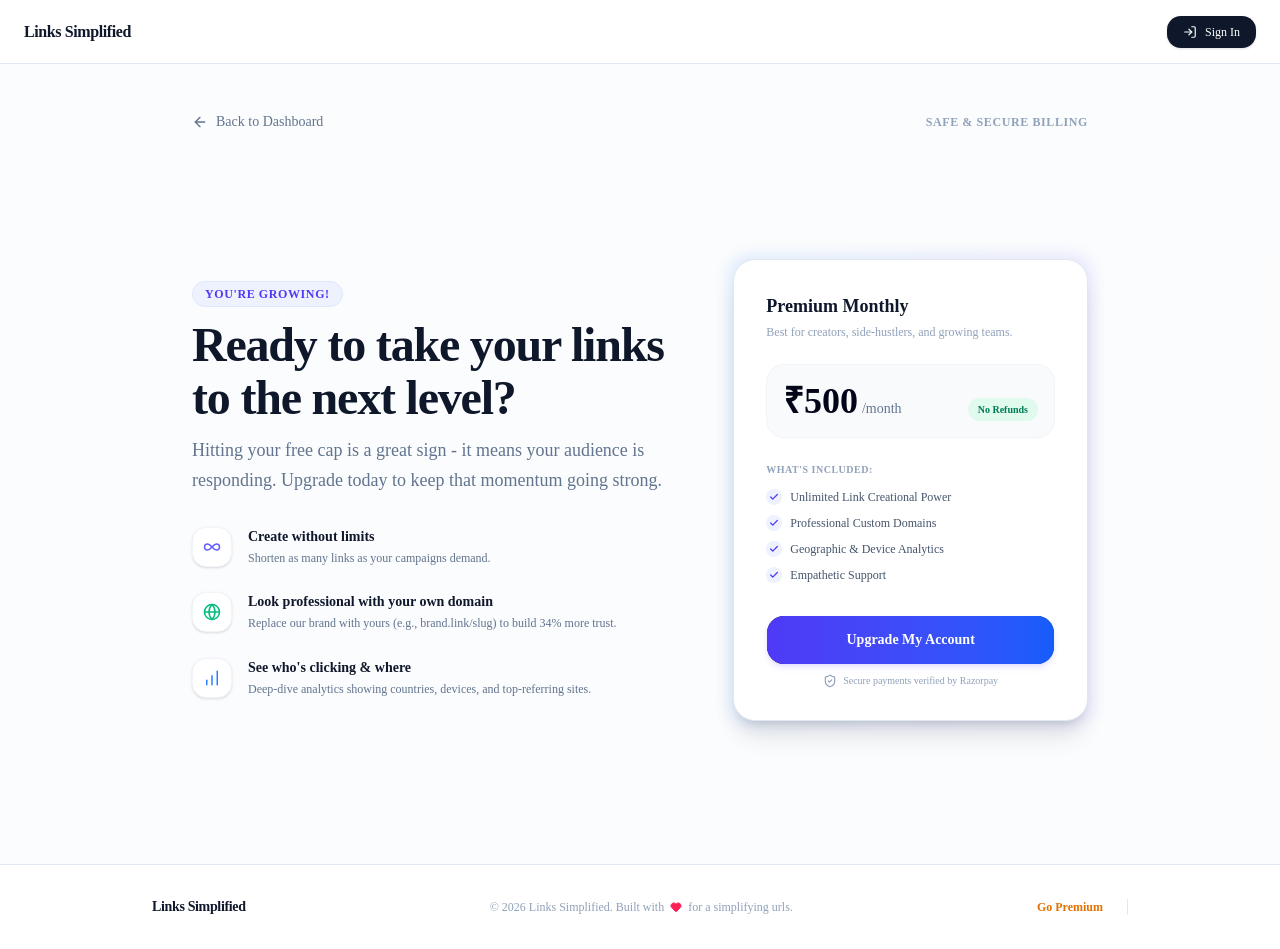
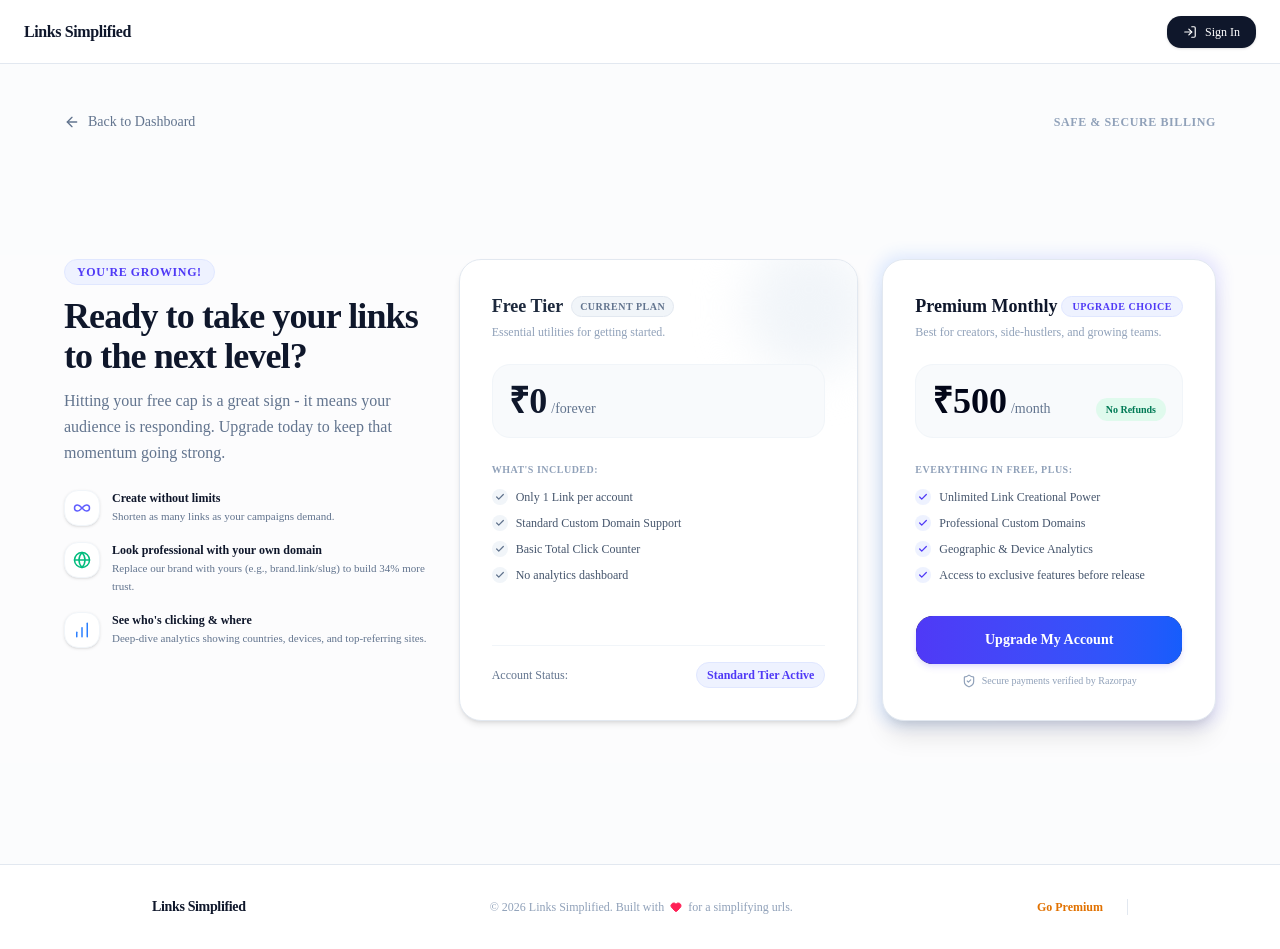
Before and after one commit to Pranava-Pai-N/Links-Simplified, a Next.js app: page /premium in a window 1280 px wide. Built offline with nearby package versions, Linux system fonts and the light colour scheme; no server answers.

Commit message:
Feat: Added Github Login and premium changes

```diff
--- a/package.json
+++ b/package.json
@@ -36,6 +36,7 @@
   "devDependencies": {
     "@biomejs/biome": "2.2.0",
     "@tailwindcss/postcss": "^4",
+    "@types/cookie": "^0.6.0",
     "@types/node": "^20",
     "@types/react": "^19",
     "@types/react-dom": "^19",
--- a/src/app/api/auth/[...nextauth]/route.ts
+++ b/src/app/api/auth/[...nextauth]/route.ts
@@ -1,5 +1,6 @@
 import NextAuth, { type NextAuthOptions } from "next-auth";
 import GoogleProvider from "next-auth/providers/google";
+import GitHubProvider from "next-auth/providers/github";
 import { prisma } from "@/lib/prisma";
 
 export const authOptions: NextAuthOptions = {
@@ -8,6 +9,10 @@ export const authOptions: NextAuthOptions = {
       clientId: process.env.GOOGLE_CLIENT_ID ?? "",
       clientSecret: process.env.GOOGLE_CLIENT_SECRET ?? "",
     }),
+    GitHubProvider({
+      clientId: process.env.GITHUB_ID ?? "",
+      clientSecret: process.env.GITHUB_SECRET ?? ""
+    })
   ],
   session: {
     maxAge: 60 * 60, // 1 hour
@@ -31,7 +36,29 @@ export const authOptions: NextAuthOptions = {
             },
           });
         } catch (error) {
-          console.error("Database registration failed:", error);
+          console.error("Database registration failed via google:", error);
+          return false;
+        }
+      }
+      else if (account?.provider === "github" && user.email) {
+        try {
+          const existingUser = await prisma.user.findFirst({
+            where: { emailId: user.email },
+          });
+
+          if (existingUser) {
+            return true;
+          }
+
+          const _response = await prisma.user.create({
+            data: {
+              name: user.name,
+              emailId: user.email,
+            },
+          });
+
+        } catch (error) {
+          console.error("Database registration failed via github:", error);
           return false;
         }
       }
--- a/src/app/dashboard/page.tsx
+++ b/src/app/dashboard/page.tsx
@@ -193,7 +193,7 @@ export default function ShortenerDashboard() {
           </Button>
         </div>
 
-        {!isPremiumUser && (
+        {!isPremiumUser && showPremiumPrompt && (
           <div className="bg-linear-to-r from-amber-50 to-orange-50 border border-amber-200 p-6 rounded-xl shadow-sm transition-all animate-in fade-in slide-in-from-top-2 duration-200 flex flex-col sm:flex-row items-start sm:items-center justify-between gap-4">
             <div className="space-y-1">
               <div className="flex items-center gap-2 text-amber-800 font-semibold text-sm">
--- a/src/app/premium/page.tsx
+++ b/src/app/premium/page.tsx
@@ -185,7 +185,7 @@ function PremiumPage() {
         onLoad={() => setsdkLoaded(true)}
         onError={() => console.log("Error loading the razorpay window.")}
       />
-      <header className="max-w-4xl w-full mx-auto flex items-center justify-between py-4">
+      <header className="max-w-6xl w-full mx-auto flex items-center justify-between py-4">
         <Link
           href={"/dashboard"}
           className="flex items-center gap-2 text-sm font-medium text-slate-500 hover:text-slate-800 transition-colors group"
@@ -198,32 +198,32 @@ function PremiumPage() {
         </span>
       </header>
 
-      <main className="max-w-4xl w-full mx-auto my-auto py-8 grid md:grid-cols-12 gap-8 items-center">
-        <div className="md:col-span-7 space-y-8 pr-0 md:pr-4">
+      <main className="max-w-6xl w-full mx-auto my-auto py-8 grid md:grid-cols-12 gap-8 items-start">
+        <div className="md:col-span-4 space-y-6 md:sticky md:top-8">
           <div className="space-y-3">
             <span className="inline-flex items-center gap-1 text-xs font-bold tracking-wider text-indigo-600 bg-indigo-50 border border-indigo-100 px-3 py-1 rounded-full uppercase">
               You're growing!
             </span>
-            <h1 className="text-4xl md:text-5xl font-extrabold text-slate-900 tracking-tight leading-[1.1]">
+            <h1 className="text-3xl md:text-4xl font-extrabold text-slate-900 tracking-tight leading-[1.1]">
               Ready to take your links to the next level?
             </h1>
-            <p className="text-base md:text-lg text-slate-500 leading-relaxed">
+            <p className="text-sm md:text-base text-slate-500 leading-relaxed">
               Hitting your free cap is a great sign - it means your audience is
               responding. Upgrade today to keep that momentum going strong.
             </p>
           </div>
 
-          <div className="space-y-6">
+          <div className="space-y-4">
             {humanFeatures.map((feat, idx) => (
-              <div key={idx} className="flex gap-4">
-                <div className="p-2.5 h-10 w-10 rounded-xl bg-white border border-slate-100 shadow-sm shrink-0 flex items-center justify-center">
+              <div key={idx} className="flex gap-3">
+                <div className="p-2 h-9 w-9 rounded-xl bg-white border border-slate-100 shadow-sm shrink-0 flex items-center justify-center">
                   {feat.icon}
                 </div>
                 <div>
-                  <h4 className="font-semibold text-slate-900 text-sm">
+                  <h4 className="font-semibold text-slate-900 text-xs">
                     {feat.title}
                   </h4>
-                  <p className="text-xs text-slate-500 mt-0.5 leading-relaxed">
+                  <p className="text-[11px] text-slate-500 mt-0.5 leading-relaxed">
                     {feat.desc}
                   </p>
                 </div>
@@ -232,14 +232,89 @@ function PremiumPage() {
           </div>
         </div>
 
-        <div className="md:col-span-5 relative w-full">
+        <div className="md:col-span-8 flex flex-col sm:flex-row md:flex-col lg:flex-row gap-6 w-full items-stretch">
+          <div className="flex-1 bg-white border border-slate-200 rounded-3xl p-6 md:p-8 shadow-md flex flex-col justify-between relative overflow-hidden">
+            <div className="absolute top-0 right-0 transform translate-x-4 -translate-y-4 w-32 h-32 bg-slate-100 rounded-full blur-xl"></div>
+
+            <div className="space-y-6 relative z-10">
+              <div className="space-y-1">
+                <div className="flex items-center gap-2">
+                  <h3 className="font-bold text-slate-800 text-lg">
+                    Free Tier
+                  </h3>
+                  <span className="text-[10px] font-bold text-slate-500 bg-slate-100 border border-slate-200 px-2 py-0.5 rounded-full uppercase tracking-wider">
+                    Current Plan
+                  </span>
+                </div>
+                <p className="text-xs text-slate-400">
+                  Essential utilities for getting started.
+                </p>
+              </div>
+
+              <div className="flex items-baseline gap-1 bg-slate-50 p-4 rounded-2xl border border-slate-100">
+                <span className="text-4xl font-extrabold text-slate-900">
+                  &#8377;0
+                </span>
+                <span className="text-slate-500 text-sm font-medium">
+                  /forever
+                </span>
+              </div>
+
+              <div className="space-y-3">
+                <p className="text-[10px] font-bold text-slate-400 uppercase tracking-wider">
+                  What's included:
+                </p>
+                <ul className="space-y-2.5">
+                  {[
+                    "Only 1 Link per account",
+                    "Standard Custom Domain Support",
+                    "Basic Total Click Counter",
+                    "No analytics dashboard"
+                  ].map((item, i) => (
+                    <li
+                      key={i}
+                      className="flex items-center gap-2 text-xs text-slate-600"
+                    >
+                      <div className="h-4 w-4 rounded-full bg-slate-100 text-slate-500 flex items-center justify-center shrink-0">
+                        <Check className="h-2.5 w-2.5 stroke-3" />
+                      </div>
+                      {item}
+                    </li>
+                  ))}
+                </ul>
+              </div>
+            </div>
+
+            <div className="mt-8 pt-4 border-t border-slate-100 flex items-center justify-between text-xs">
+              <span className="text-slate-500 font-medium">
+                Account Status:
+              </span>
+              {!isPremium ? (
+                <span className="font-bold text-indigo-600 bg-indigo-50 border border-indigo-100 px-2.5 py-1 rounded-xl">
+                  Standard Tier Active
+                </span>
+              ) : (
+                <span className="font-bold text-emerald-600 bg-emerald-50 border border-emerald-100 px-2.5 py-1 rounded-xl">
+                  You are our valued premiere customer
+                </span>
+              )}
+            </div>
+          </div>
+
+          <div className="flex-1 relative group">
             <div className="absolute -inset-1 bg-linear-to-r from-blue-500 to-indigo-500 rounded-3xl blur opacity-15"></div>
 
-          <div className="relative bg-white border border-slate-200 rounded-3xl p-6 md:p-8 shadow-xl space-y-6">
+            <div className="relative h-full bg-white border border-slate-200 rounded-3xl p-6 md:p-8 shadow-xl flex flex-col justify-between space-y-6">
+              <div className="space-y-6">
                 <div className="space-y-1">
+                  <div className="flex items-center justify-between">
                     <h3 className="font-bold text-slate-900 text-lg">
                       Premium Monthly
                     </h3>
+                    <span className="text-[10px] font-bold text-indigo-600 bg-indigo-50 border border-indigo-100 px-2.5 py-0.5 rounded-full uppercase tracking-wider">
+                      Upgrade Choice
+                    </span>
+                  </div>
                   <p className="text-xs text-slate-400">
                     Best for creators, side-hustlers, and growing teams.
                   </p>
@@ -249,7 +324,9 @@ function PremiumPage() {
                   <span className="text-4xl font-extrabold text-slate-950">
                     &#8377;500
                   </span>
-              <span className="text-slate-500 text-sm font-medium">/month</span>
+                  <span className="text-slate-500 text-sm font-medium">
+                    /month
+                  </span>
                   <span className="ml-auto text-[10px] font-bold text-emerald-700 bg-emerald-100/60 px-2.5 py-1 rounded-full">
                     No Refunds
                   </span>
@@ -257,14 +334,14 @@ function PremiumPage() {
 
                 <div className="space-y-3">
                   <p className="text-[10px] font-bold text-slate-400 uppercase tracking-wider">
-                What's included:
+                    Everything in Free, plus:
                   </p>
                   <ul className="space-y-2.5">
                     {[
                       "Unlimited Link Creational Power",
                       "Professional Custom Domains",
                       "Geographic & Device Analytics",
-                  "Empathetic Support",
+                      "Access to exclusive features before release",
                     ].map((item, i) => (
                       <li
                         key={i}
@@ -278,13 +355,13 @@ function PremiumPage() {
                     ))}
                   </ul>
                 </div>
+              </div>
 
               <div className="space-y-2 pt-2">
                 <Button
                   onClick={handleUpgrade}
                   disabled={isPremium || isLoadingUser}
-                className={`w-full py-6 rounded-2xl font-semibold transition-all shadow-md active:scale-[0.98] flex items-center justify-center gap-2 ${
-                  isPremium
+                  className={`w-full py-6 rounded-2xl font-semibold transition-all shadow-md active:scale-[0.98] flex items-center justify-center gap-2 ${isPremium
                     ? "bg-emerald-600 hover:bg-emerald-600 cursor-not-allowed text-white shadow-emerald-600/10"
                     : "bg-linear-to-r from-indigo-600 to-blue-600 hover:from-indigo-700 hover:to-blue-700 text-white shadow-indigo-600/10 hover:shadow-indigo-600/20"
                     }`}
@@ -307,6 +384,7 @@ function PremiumPage() {
               </div>
             </div>
           </div>
+        </div>
       </main>
     </div>
   );
--- a/src/app/sign-in/page.tsx
+++ b/src/app/sign-in/page.tsx
@@ -1,28 +1,37 @@
 import SignInForm from "@/components/(auth)/signinForm";
-import Link from "next/link";
 
 export default function Page() {
   return (
     <div className="relative min-h-screen flex flex-col items-center justify-center bg-slate-50 px-4 py-12 sm:px-6 lg:px-8 overflow-hidden">
-      <div className="absolute inset-0 bg-[linear-gradient(to_right,#e2e8f0_1px,transparent_1px),linear-gradient(to_bottom,#e2e8f0_1px,transparent_1px)] bg-size-[4rem_4rem] mask-[radial-gradient(ellipse_60%_50%_at_50%_50%,#000_70%,transparent_100%)] opacity-60" />
+      <div
+        className="absolute inset-0 pointer-events-none opacity-60"
+        style={{
+          backgroundImage: `
+            linear-gradient(to right, #e2e8f0 1px, transparent 1px),
+            linear-gradient(to bottom, #e2e8f0 1px, transparent 1px)
+          `,
+          backgroundSize: '4rem 4rem',
+          maskImage: 'radial-gradient(ellipse 60% 50% at 50% 50%, #000 70%, transparent 100%)',
+          WebkitMaskImage: 'radial-gradient(ellipse 60% 50% at 50% 50%, #000 70%, transparent 100%)'
+        }}
+      />
 
-      <div className="relative w-full max-w-md space-y-6 z-10">
+      <div className="relative w-full max-w-100 space-y-6 z-10">
         <div className="flex flex-col items-center text-center space-y-2">
-          <h1 className="text-2xl font-semibold tracking-tight text-slate-900">
+          <h1 className="text-2xl sm:text-3xl font-bold tracking-tight text-slate-900">
             Welcome back
           </h1>
-          <p className="text-sm text-slate-500">
-            Enter your credentials or use a provider to access your account
+          <p className="text-sm text-slate-500 max-w-[320px]">
+            Sign in with your preferred provider to access your workspace.
           </p>
         </div>
 
-        <div className="bg-white p-8 rounded-2xl border border-slate-200/80 shadow-sm backdrop-blur-sm">
+        <div className="bg-white/80 p-8 rounded-2xl border border-slate-200/80 shadow-[0_8px_30px_rgb(0,0,0,0.04)] backdrop-blur-md">
           <SignInForm />
         </div>
 
-        <p className="text-center text-xs text-slate-400 px-4">
-          By clicking continue, you agree to provide{" "}
-          your details to the website as provided by the provider.
+        <p className="text-center text-xs text-slate-400 leading-relaxed max-w-[320px] mx-auto px-4">
+          By clicking continue, you authorize sharing your account profile information.
         </p>
       </div>
     </div>
--- a/src/components/(auth)/signinForm.tsx
+++ b/src/components/(auth)/signinForm.tsx
@@ -4,38 +4,41 @@ import { useState } from "react";
 import { signIn } from "next-auth/react";
 import { Button } from "@/components/ui/button";
 import { Loader2 } from "lucide-react";
-import { useSession } from "next-auth/react";
+
+type AuthProvider = "google" | "github";
 
 export default function SignInForm() {
-  const [isLoading, setIsLoading] = useState(false);
-  const _session = useSession();
+  const [loadingProvider, setLoadingProvider] = useState<AuthProvider | null>(null);
 
-  const handleSignIn = async () => {
+  const handleSignIn = async (provider: AuthProvider) => {
     try {
-      setIsLoading(true);
-      await signIn("google", { callbackUrl: "/dashboard" });
+      setLoadingProvider(provider);
+      await signIn(provider, { callbackUrl: "/dashboard" });
     } catch (error) {
-      console.error("Sign-in failed:", error);
+      console.error(`Sign-in with ${provider} failed:`, error);
     } finally {
-      setIsLoading(false);
+      setLoadingProvider(null);
     }
   };
 
+  const isAnyLoading = loadingProvider !== null;
+
   return (
+    <div className="flex flex-col gap-4 w-full">
       <Button
-      onClick={handleSignIn}
-      disabled={isLoading}
+        onClick={() => handleSignIn("google")}
+        disabled={isAnyLoading}
         variant="outline"
-      className="relative w-full max-w-sm gap-2 font-medium border-slate-200 text-slate-700 hover:bg-slate-50 hover:text-slate-900 active:scale-[0.98] transition-all"
+        className="relative w-full h-11 px-4 gap-2.5 font-medium border-slate-200 text-slate-700 hover:bg-slate-50 hover:text-slate-900 active:scale-[0.98] transition-all duration-150 rounded-xl"
       >
-      {isLoading ? (
-        <>
+        {loadingProvider === "google" ? (
+          <div className="flex items-center justify-center gap-2">
             <Loader2 className="h-4 w-4 animate-spin text-slate-500" />
-          Signing with Google.
-        </>
+            <span>Connecting to Google...</span>
+          </div>
         ) : (
-        <>
-          <svg className="h-4 w-4 mr-1" viewBox="0 0 24 24">
+          <div className="flex items-center justify-center gap-2">
+            <svg className="h-4 w-4 shrink-0" viewBox="0 0 24 24">
               <path
                 fill="#EA4335"
                 d="M5.266 9.765A7.077 7.077 0 0 1 12 4.909c1.69 0 3.218.6 4.418 1.582L19.91 3A11.95 11.95 0 0 0 12 0C7.023 0 2.743 2.857.655 7.018l4.61 2.747z"
@@ -53,9 +56,42 @@ export default function SignInForm() {
                 d="M12 4.909c-3.173 0-5.864 2.145-6.818 5.027l4.61 2.747a7.077 7.077 0 0 1 6.818-5.027z"
               />
             </svg>
-          Continue with Google
-        </>
+            <span>Continue with Google</span>
+          </div>
         )}
       </Button>
+
+      <div className="relative flex items-center py-1">
+        <div className="grow border-t border-slate-100"></div>
+        <span className="shrink mx-4 text-xs font-medium text-slate-400 uppercase tracking-wider">
+          or
+        </span>
+        <div className="grow border-t border-slate-100"></div>
+      </div>
+
+      <Button
+        onClick={() => handleSignIn("github")}
+        disabled={isAnyLoading}
+        className="relative w-full h-11 px-4 gap-2.5 font-medium bg-[#181717] text-white hover:bg-[#2c2b2b] border border-transparent shadow-sm active:scale-[0.98] transition-all duration-150 rounded-xl"
+      >
+        {loadingProvider === "github" ? (
+          <div className="flex items-center justify-center gap-2">
+            <Loader2 className="h-4 w-4 animate-spin text-white/70" />
+            <span>Connecting to GitHub...</span>
+          </div>
+        ) : (
+          <div className="flex items-center justify-center gap-2">
+            <svg className="h-4 w-4 shrink-0" fill="currentColor" viewBox="0 0 24 24">
+              <path
+                fillRule="evenodd"
+                clipRule="evenodd"
+                d="M12 2C6.477 2 2 6.477 2 12c0 4.42 2.865 8.166 6.839 9.489.5.092.682-.217.682-.482 0-.237-.008-.866-.013-1.7-2.782.603-3.369-1.34-3.369-1.34-.454-1.156-1.11-1.464-1.11-1.464-.908-.62.069-.608.069-.608 1.003.07 1.531 1.03 1.531 1.03.892 1.529 2.341 1.087 2.91.831.092-.646.35-1.086.636-1.336-2.22-.253-4.555-1.113-4.555-4.943 0-1.091.39-1.984 1.029-2.683-.103-.253-.446-1.27.098-2.647 0 0 .84-.269 2.75 1.025A9.564 9.564 0 0112 6.844c.85.004 1.705.115 2.504.337 1.909-1.294 2.747-1.025 2.747-1.025.546 1.377.203 2.394.1 2.647.64.699 1.028 1.592 1.028 2.683 0 3.842-2.339 4.687-4.566 4.935.359.309.678.919.678 1.852 0 1.336-.012 2.415-.012 2.743 0 .267.18.579.688.481C19.137 20.162 22 16.418 22 12c0-5.523-4.477-10-10-10z"
+              />
+            </svg>
+            <span>Continue with GitHub</span>
+          </div>
+        )}
+      </Button>
+    </div>
   );
 }
```
Also changed, not shown: 2 other files (tests, documents, lock files or other folders). Lines whose indentation alone changed are shown as unchanged.
